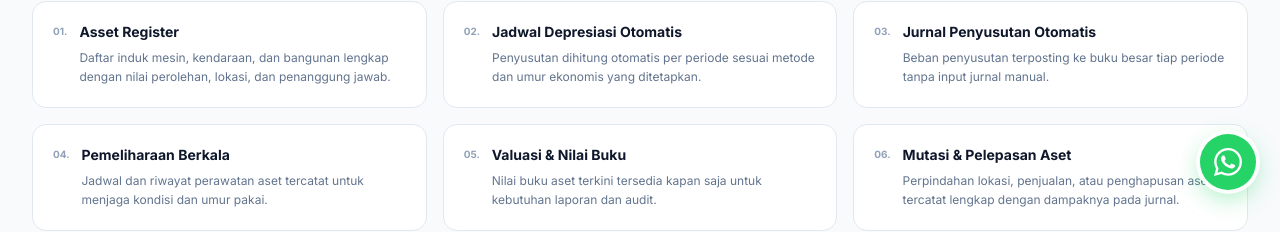
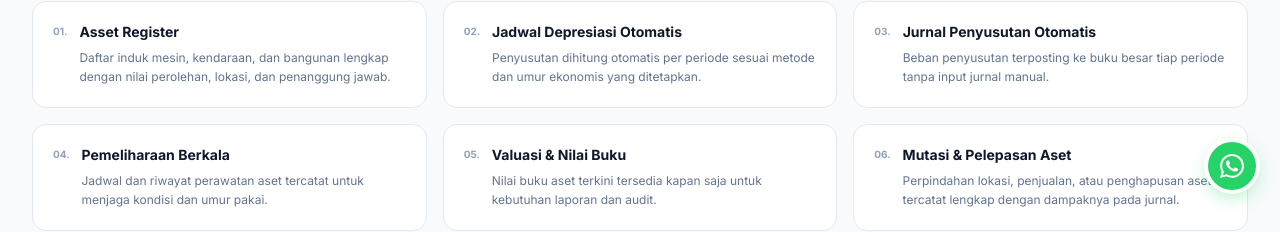
Before and after one commit to neyshamrd/my-erpplus, a Next.js app: page /modul/aset in a window 1280 px wide. Shown: the part 586-818 px from the top of the page. Built offline with nearby package versions, Linux system fonts and the light colour scheme.

Commit message:
feat: resize floating whatsapp

```diff
--- a/components/floating-whatsapp.tsx
+++ b/components/floating-whatsapp.tsx
@@ -60,7 +60,7 @@ export function FloatingWhatsApp() {
         <ArrowUp className="h-5 w-5" />
       </button>
 
-      {/* Tombol WhatsApp: label "Hubungi Kami" slide terbuka saat hover atau fokus */}
+      {/* Tombol WhatsApp: ikon bulat + pill ramping "Hubungi Kami" yang slide keluar dari belakang ikon */}
       <a
         href={WA_LINK}
         target="_blank"
@@ -70,20 +70,20 @@ export function FloatingWhatsApp() {
         onMouseLeave={() => setExpanded(false)}
         onFocus={() => setExpanded(true)}
         onBlur={() => setExpanded(false)}
-        className="relative flex h-14 items-center rounded-full bg-[#25D366] text-white shadow-[0_8px_24px_rgba(37,211,102,0.4)] transition-shadow duration-300 hover:shadow-[0_12px_28px_rgba(37,211,102,0.5)] motion-reduce:transition-none"
+        className="relative flex items-center"
       >
-        {/* Ikon */}
-        <span className="relative z-10 flex h-14 w-14 shrink-0 items-center justify-center rounded-full bg-[#25D366] ring-4 ring-white/90">
-          <WhatsAppGlyph className="h-7 w-7 text-white" />
+        {/* Ikon bulat dengan cincin putih */}
+        <span className="relative z-10 flex h-12 w-12 shrink-0 items-center justify-center rounded-full bg-[#25D366] text-white shadow-[0_6px_18px_rgba(37,211,102,0.4)] ring-4 ring-white">
+          <WhatsAppGlyph className="h-6 w-6 text-white" />
         </span>
 
-        {/* Teks yang slide terbuka */}
+        {/* Pill ramping: menyelip di belakang ikon, slide terbuka ke kanan */}
         <span
-          className={`relative z-10 overflow-hidden transition-all duration-500 ease-out motion-reduce:transition-none ${
-            expanded ? "max-w-[150px] opacity-100" : "max-w-0 opacity-0"
+          className={`relative z-0 overflow-hidden transition-all duration-500 ease-out motion-reduce:transition-none ${
+            expanded ? "-ml-6 max-w-[180px] opacity-100" : "ml-0 max-w-0 opacity-0"
           }`}
         >
-          <span className="block whitespace-nowrap pl-1 pr-5 text-sm font-bold">
+          <span className="flex h-9 items-center whitespace-nowrap rounded-full bg-[#25D366] pl-8 pr-5 text-[13px] font-bold text-white shadow-md shadow-emerald-500/20">
             Hubungi Kami
           </span>
         </span>
```
